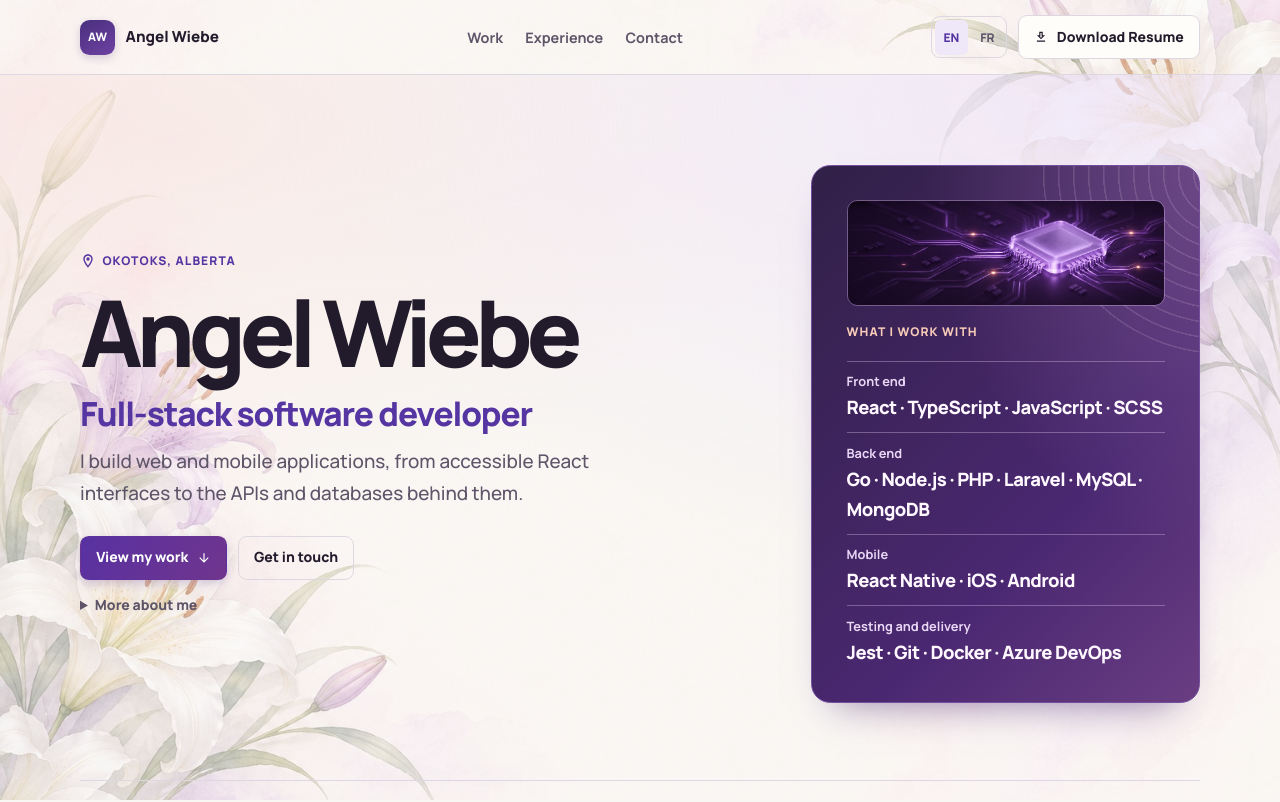
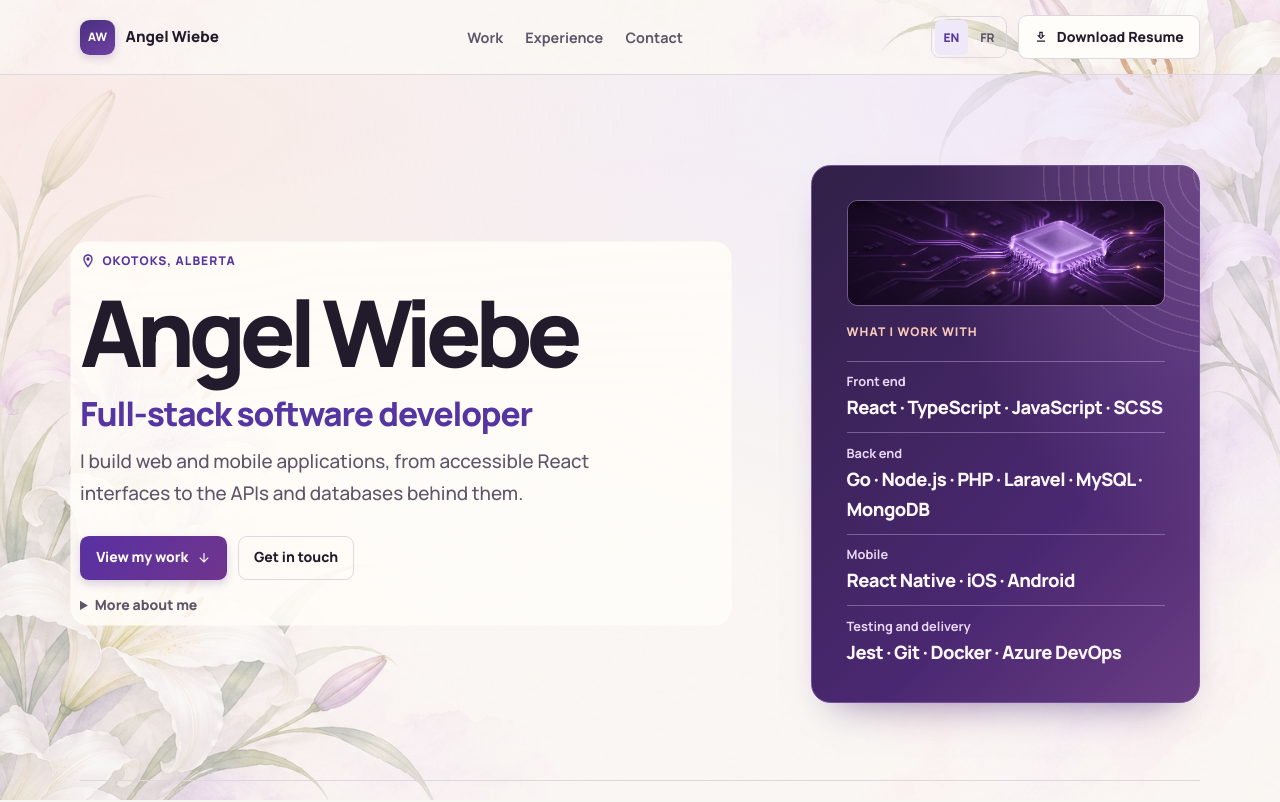
Before and after one commit to AngelWiebe/portfolio, a React (Vite) app: page / in a window 1280 px wide. Shown: the top 802 px of the page. Built offline with nearby package versions, Linux system fonts and the light colour scheme.

Commit message:
Improve text contrast over the floral backdrop

```diff
--- a/src/App.scss
+++ b/src/App.scss
@@ -3,6 +3,7 @@ $muted: #5e5569;
 $accent: #5535a2;
 $lavender: #eee8f8;
 $paper: #fffdf9;
+$text-surface: rgba($paper, .86);
 $line: #ddd7e1;
 $spectrum: linear-gradient(110deg, #6642b2 3%, #a969b5 58%, #f0a88e);
 $purple-depth: linear-gradient(135deg, #312047, #4a2871 65%, #6a3d82);
@@ -146,6 +147,12 @@ main {
   align-items: center;
   gap: clamp(2rem, 7vw, 6rem);
   padding-block: clamp(3.25rem, 7vw, 6.1rem) clamp(3rem, 6vw, 5rem);
+}
+
+.hero-copy, .section-heading {
+  background: $text-surface;
+  border-radius: .5rem;
+  box-shadow: 0 0 0 .6rem $text-surface;
 }
 
 .eyebrow {
@@ -359,7 +366,10 @@ main {
 
 .more-heading { margin: 1.7rem 0 .7rem; font-size: 1.25rem; letter-spacing: -.03em; }
 .other-projects { gap: .7rem; }
-.role-list { border-bottom: 1px solid $line; }
+.role-list {
+  border-bottom: 1px solid $line;
+  background: $text-surface;
+}
 
 .role {
   border-top: 1px solid $line;
```
